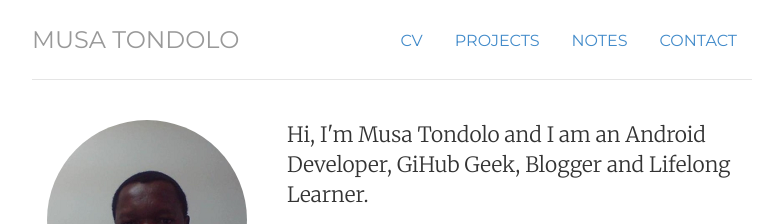
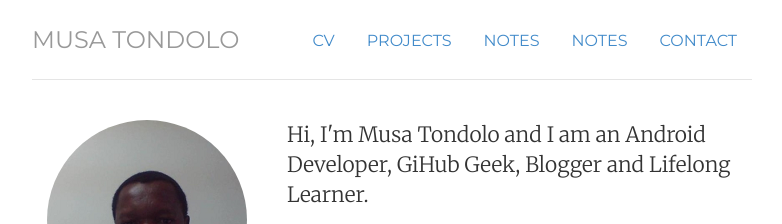
Before and after one commit to mtondolo/mtondolo.github.io, a Jekyll site: the page built from index.html, in a window 1280 px wide. Shown: the top 224 px of the page, without its empty margins (248-1030 px from the left). Built offline with Jekyll 4.4.1, drawn with Linux system fonts in a browser that asks for light colours.

Commit message:
Update header.html

```diff
--- a/_includes/header.html
+++ b/_includes/header.html
@@ -2,6 +2,7 @@
 	<ul class="nav nav-pills pull-right">
 		<li class="{{ page.cv }}"><a href="#" title="CV">CV</a></li>
 		<li><a href="https://github.com/mtondolo">Projects</a></li>
+		<li class="{{ page.a href="https://github.com/mtondolo }}"><a href="/notes" title="Notes">Notes</a></li>
 		<li class="{{ page.notes }}"><a href="/notes" title="Notes">Notes</a></li>
 		<li class="{{ page.contact }}"><a href="/contact" title="Contact">Contact</a></li>
 	</ul>
```
